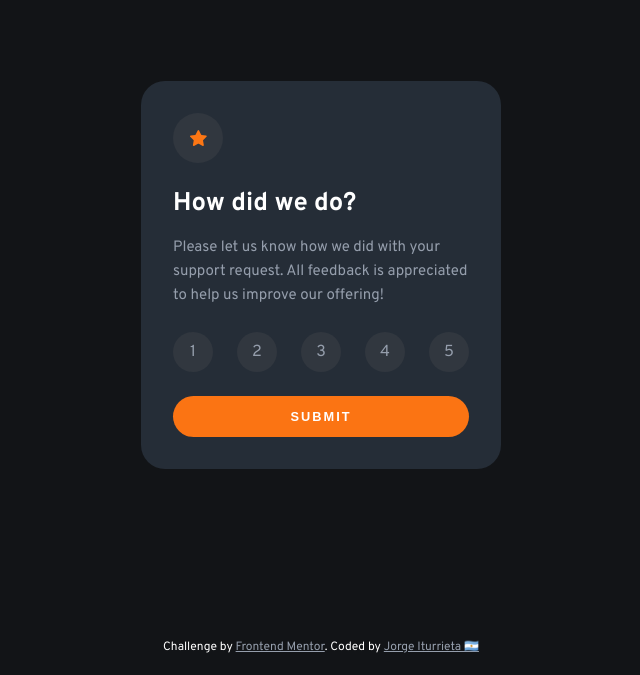
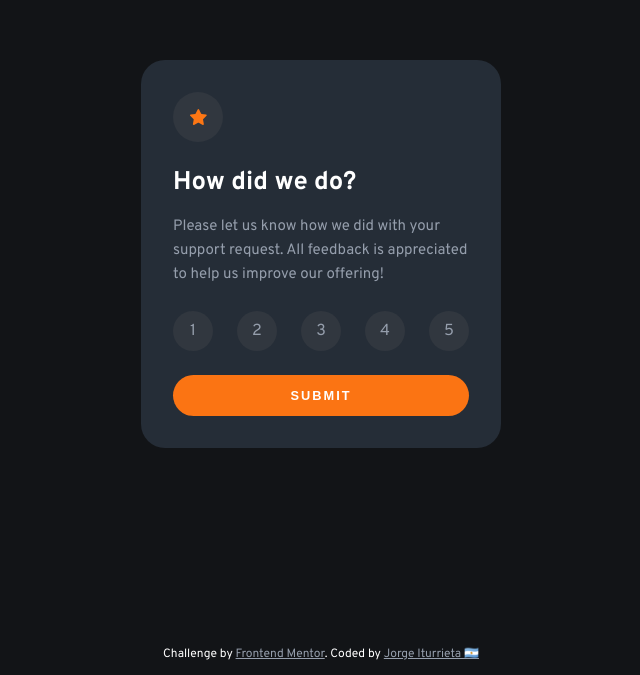
Before and after one commit to JorgeIturrieta/interactive-rating-component, a plain HTML site: page index.html in a window 1280 px wide. Shown: the part 125-800 px from the top of the page, without its empty margins (319-959 px from the left). Drawn offline with Linux system fonts and the light colour scheme; a web font is replaced by a local one.

Commit message:
remove position fixed from attribution

```diff
--- a/index.html
+++ b/index.html
@@ -15,7 +15,8 @@
         <title>Frontend Mentor | Interactive rating component</title>
     </head>
     <body>
-        <div class="card" role="main">
+        <main class="wrapper_main">
+            <div class="card">
                 <div class="img-container" role="figure">
                     <img
                         class="img-star"
@@ -40,7 +41,7 @@
 
                 <button class="btn">Submit</button>
             </div>
-
+        </main>
         <footer class="attribution">
             Challenge by
             <a
@@ -54,6 +55,7 @@
                 >Jorge Iturrieta 🇦🇷
             </a>
         </footer>
+
         <script src="scripts/scripts.js"></script>
     </body>
 </html>
--- a/styles/styles.css
+++ b/styles/styles.css
@@ -20,12 +20,17 @@ body {
     font-family: 'Overpass', sans-serif;
     background-color: var(--neutral-very-dark-blue);
     display: flex;
+    flex-direction: column;
+    min-height: 100vh;
+    padding: 0 1.5rem;
+}
+.wrapper_main {
+    flex-grow: 1;
+    display: flex;
     justify-content: center;
     align-items: center;
-    height: 100vh;
-    padding: 0 1.5rem;
+    padding: 1rem;
 }
-
 .card {
     width: 360px;
     background-color: var(--neutral-dark-blue);
@@ -80,7 +85,6 @@ img {
     align-items: center;
     transition: background-color 0.2s ease-in-out;
 }
-
 .active {
     background-color: var(--neutral-light-grey);
     color: var(--neutral-white);
@@ -100,6 +104,11 @@ img {
     cursor: pointer;
 }
 
+.btn:active,
+.btn-number:active {
+    transform: scale(0.9);
+    transition: transform 0.2s;
+}
 /* Thank you modal Styles */
 .card__flex {
     display: flex;
@@ -126,11 +135,10 @@ img {
 
 /* Footer */
 .attribution {
+    padding: 0.8rem 0.5rem;
     font-size: 12px;
     text-align: center;
-    position: fixed;
     color: var(--neutral-white);
-    bottom: 20px;
 }
 .attribution a {
     color: var(--neutral-light-grey);
```
Lines whose indentation alone changed are shown as unchanged.
